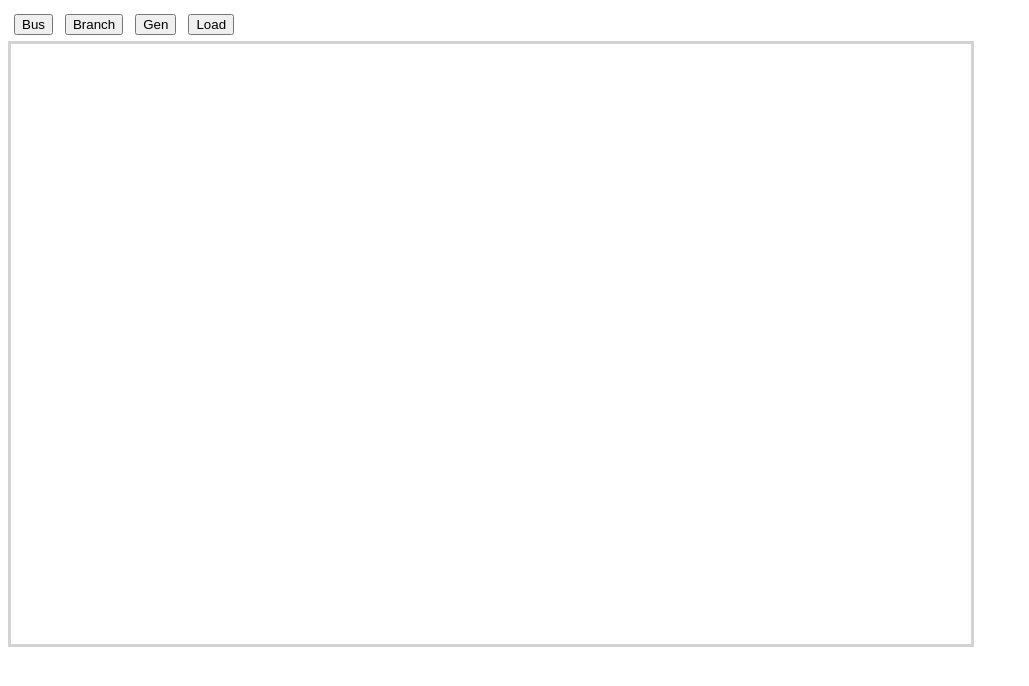
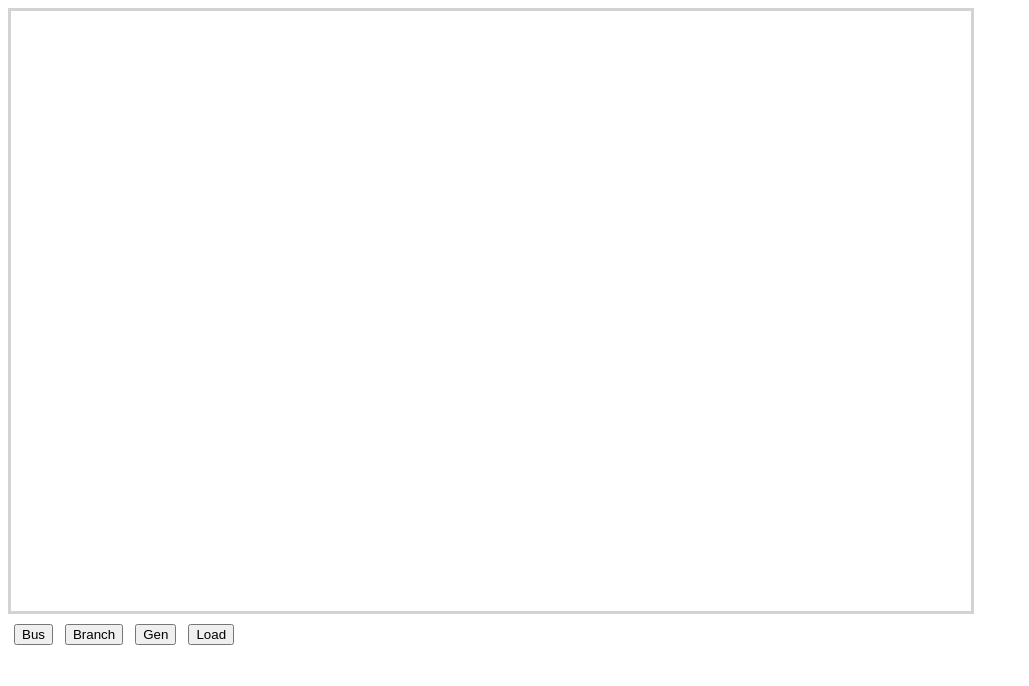
Before and after one commit to dsuper66/simplexnodal, an Angular app: page / in a window 1280 px wide. Shown: the top 686 px of the page, without its empty margins (0-1029 px from the left). Built offline with nearby package versions, Linux system fonts and the light colour scheme.

Commit message:
moved buttons

```diff
--- a/src/app/views/network-builder-view/network-builder-view.component.html
+++ b/src/app/views/network-builder-view/network-builder-view.component.html
@@ -1,13 +1,6 @@
 
 
-<section>
-    <div class="button-row">
-      <button mat-raised-button (click)="addElement('bus')">Bus</button>
-      <button mat-raised-button (click)="addElement('branch')">Branch</button>
-      <button mat-raised-button (click)="addElement('gen')">Gen</button>
-      <button mat-raised-button (click)="addElement('load')">Load</button>
-    </div>
-  </section>
+
 
 <svg class="shapeCanvas"
   (mousedown)="startDrawingMouse($event)"
@@ -45,3 +38,12 @@
     </svg>
   </ng-container>
 </svg>
+
+<section>
+  <div class="button-row">
+    <button mat-raised-button (click)="addElement('bus')">Bus</button>
+    <button mat-raised-button (click)="addElement('branch')">Branch</button>
+    <button mat-raised-button (click)="addElement('gen')">Gen</button>
+    <button mat-raised-button (click)="addElement('load')">Load</button>
+  </div>
+</section>
```
